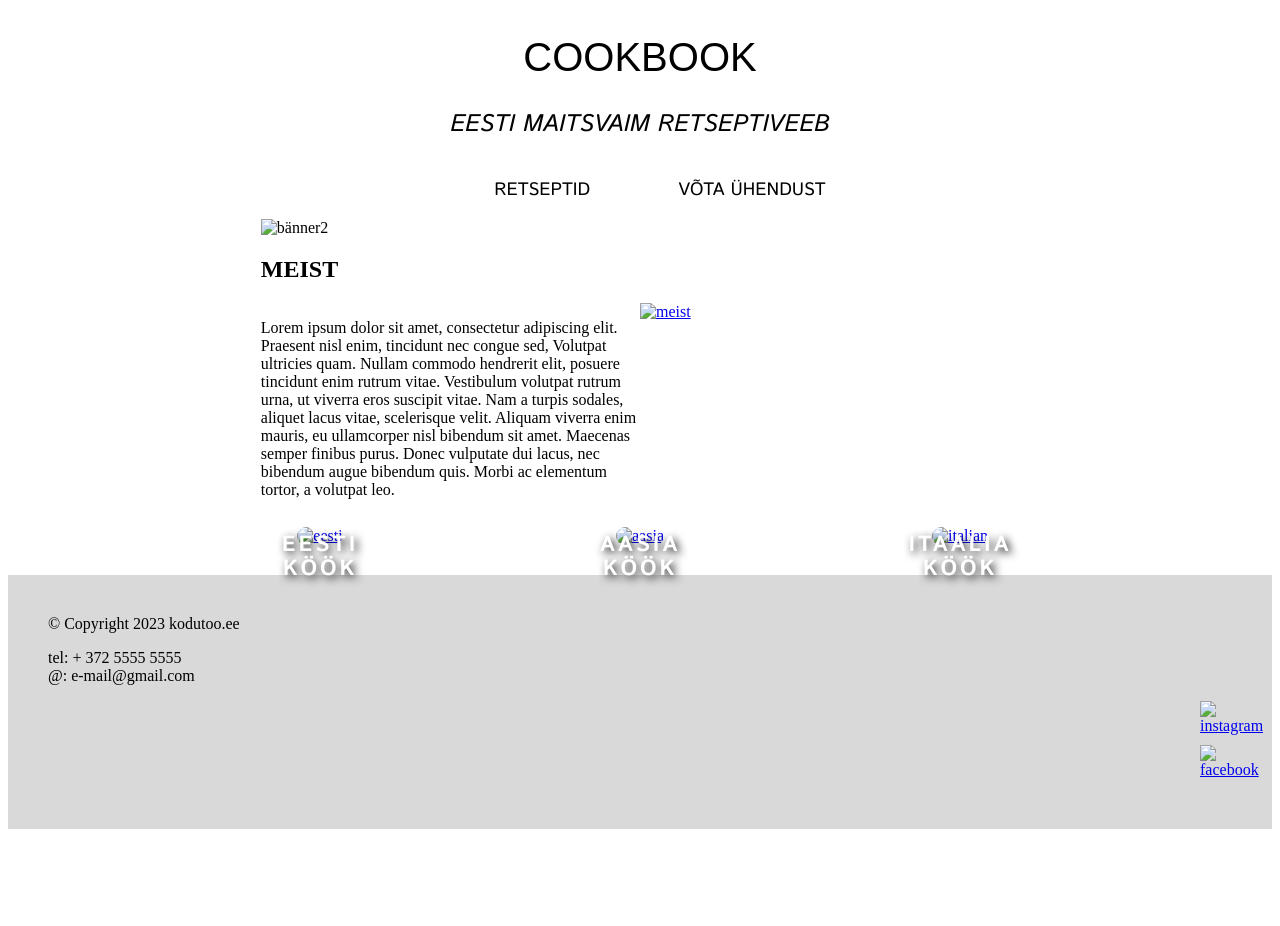
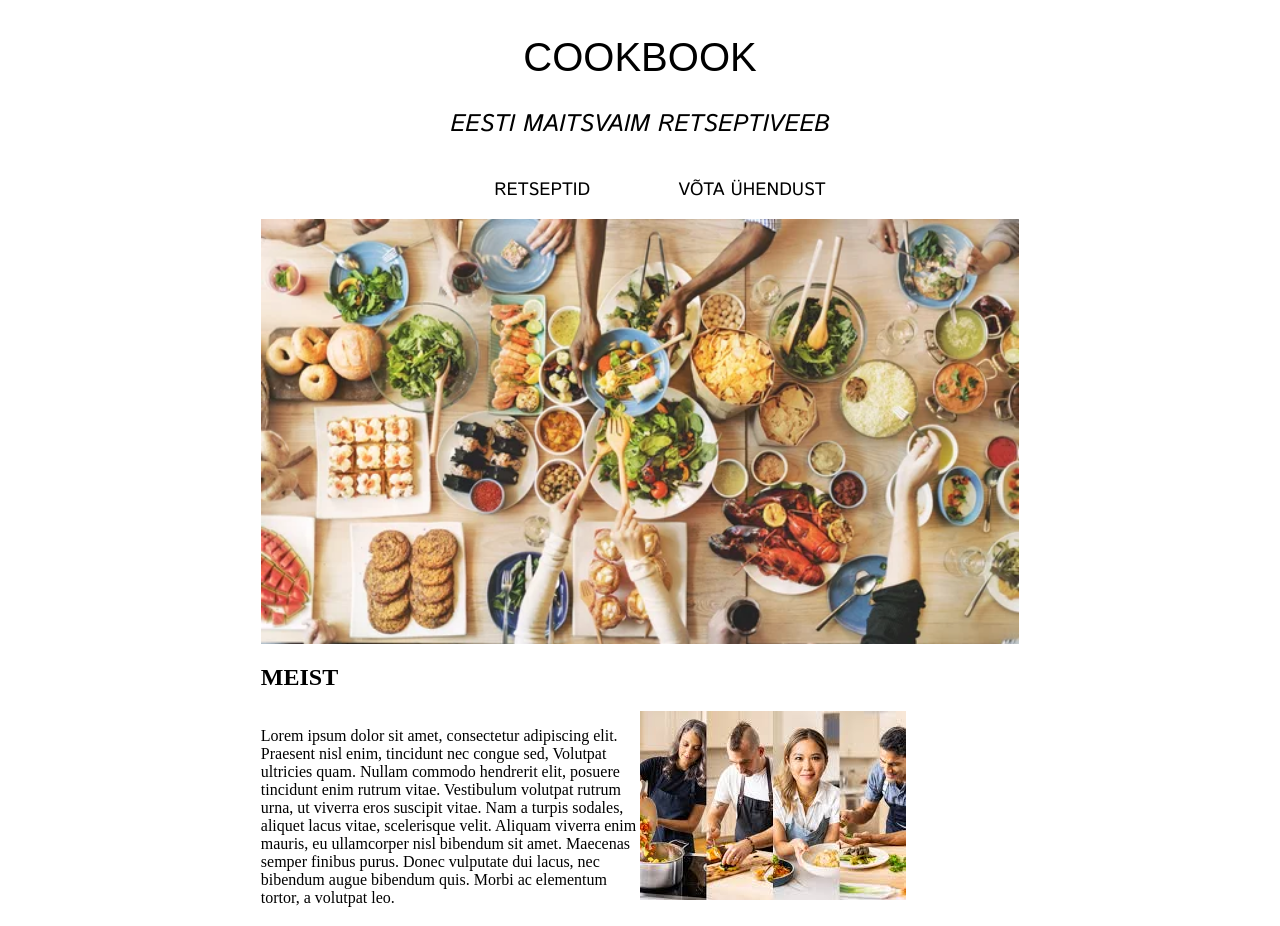
Before and after one commit to An1ram-web/ylesanne2, a plain HTML site: page index.html in a window 1280 px wide. Shown: the top 926 px of the page. Before the commit the page ends 837 px from the top, so only its background shows below. Drawn offline with Linux system fonts and the light colour scheme; a web font is replaced by a local one.

Commit message:
Update index.html
img kausta eemaldus

```diff
--- a/index.html
+++ b/index.html
@@ -7,7 +7,7 @@
     <meta name="description" content="Parimad retseptid kogu maailmast!">
     <meta name="viewport" content="width=device-width, initial-scale=1.0"/>
 
-    <title>FOLLOW ME | Reisiblogi</title>
+    <title>FOLLOW ME | Retseptiraamat</title>
 
     <link rel="stylesheet" href="reset.css" />
     <link rel="stylesheet" href="style.css" />
@@ -31,7 +31,7 @@
 
       </nav>
 
-      <section class="header-banner"><img src="img/bänner2.jpg" alt="bänner2" class="center"/> </section>
+      <section class="header-banner"><img src="bänner2.jpg" alt="bänner2" class="center"/> </section>
 
     </header>
 <main>
@@ -49,7 +49,7 @@
                         Morbi ac elementum tortor, a volutpat leo.</P></div>
                     <div class="column">
                          <a href="#" class="img">
-                         <div class="container"><img src="img/cooks.jpeg" alt="meist"/>
+                         <div class="container"><img src="cooks.jpeg" alt="meist"/>
 
                          </a>
                      </div>
@@ -63,18 +63,18 @@
 
 
         <a href="#" class="gallery-image">
-        <div class="container"> <img src="img/eesti.jpeg" alt="eesti" style="width:200" height="200" class="avatar"/>
+        <div class="container"> <img src="eesti.jpeg" alt="eesti" style="width:200" height="200" class="avatar"/>
         <p class=post-header>EESTI KÖÖK</p></div>
         </a>
 
         <a href="#" class="gallery-image">
-        <div class="container"><img src="img/aasia.jpeg" alt="aasia" style="width:250" height="250" class="avatar" />
+        <div class="container"><img src="aasia.jpeg" alt="aasia" style="width:250" height="250" class="avatar" />
         <p class=post-header>AASIA KÖÖK</p>
         </div>
         </a>
 
         <a href="#" class="gallery-image">
-        <div class="container"><img src="img/italian.jpeg" alt="italian" style="width:250" height="250"class="avatar"/>
+        <div class="container"><img src="italian.jpeg" alt="italian" style="width:250" height="250"class="avatar"/>
         <p class=post-header>ITAALIA KÖÖK</p>
         </div>
         </a>
@@ -96,8 +96,8 @@
 
   <div class="footer-sm">
 
-<a href="#"><img src="img/instagram-32.png" alt="instagram" /></a>
-<a href="#"><img src="img/facebook-3-32.png" alt="facebook" /></a>
+<a href="#"><img src="instagram-32.png" alt="instagram" /></a>
+<a href="#"><img src="facebook-3-32.png" alt="facebook" /></a>
 
     </div></footer>
 </html>
```
